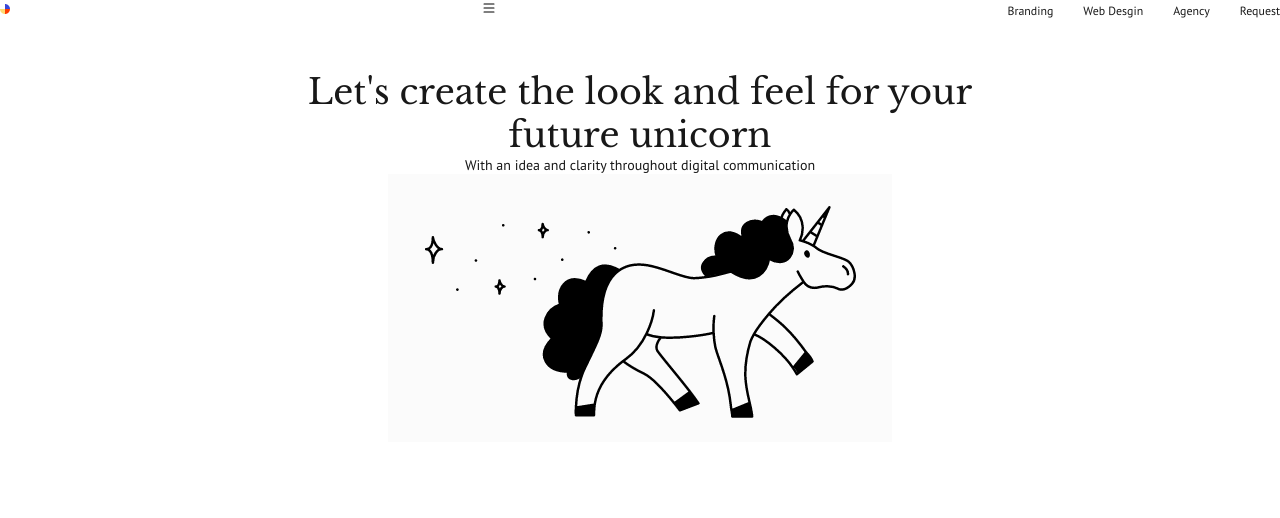
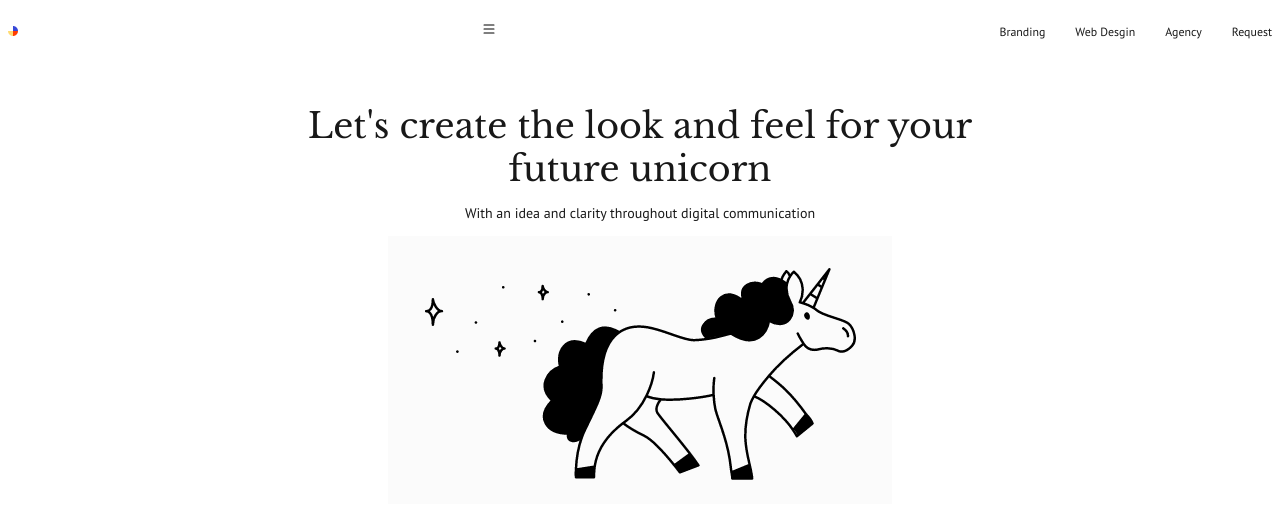
Before and after one commit to bertrandclech/MyUnicorn, a plain HTML site: page index.html in a window 1280 px wide. Drawn offline with nearby package versions, Linux system fonts and the light colour scheme.

Commit message:
Mise à jour du header align-items dans la flexbox

```diff
--- a/css/mobile.css
+++ b/css/mobile.css
@@ -14,7 +14,8 @@
     font-family: 'PT Sans'; /* Font */
     font-size: 14px; /* Font size */
     color: var(--black);
-    margin: 0;
+/*    width: 90%;
+    margin: 0; */
     text-align: center; /* centered text */
 }
 
@@ -28,14 +29,15 @@
 header nav {
     display: flex;
     justify-content: space-between;
-/*    padding: 10px 15px; */
+    align-items: center;
+/* padding: 10px 15px; */
 }
 
 header nav ul {
     display:flex;
     list-style: none; /* on supprime les puces */
     gap: 30px; /* met un espace entre les éléments du menu nav */
-    align-items: center;
+ /*   align-items: center; */
 }
 
 /* applique un style sur les liens de nav */
```
